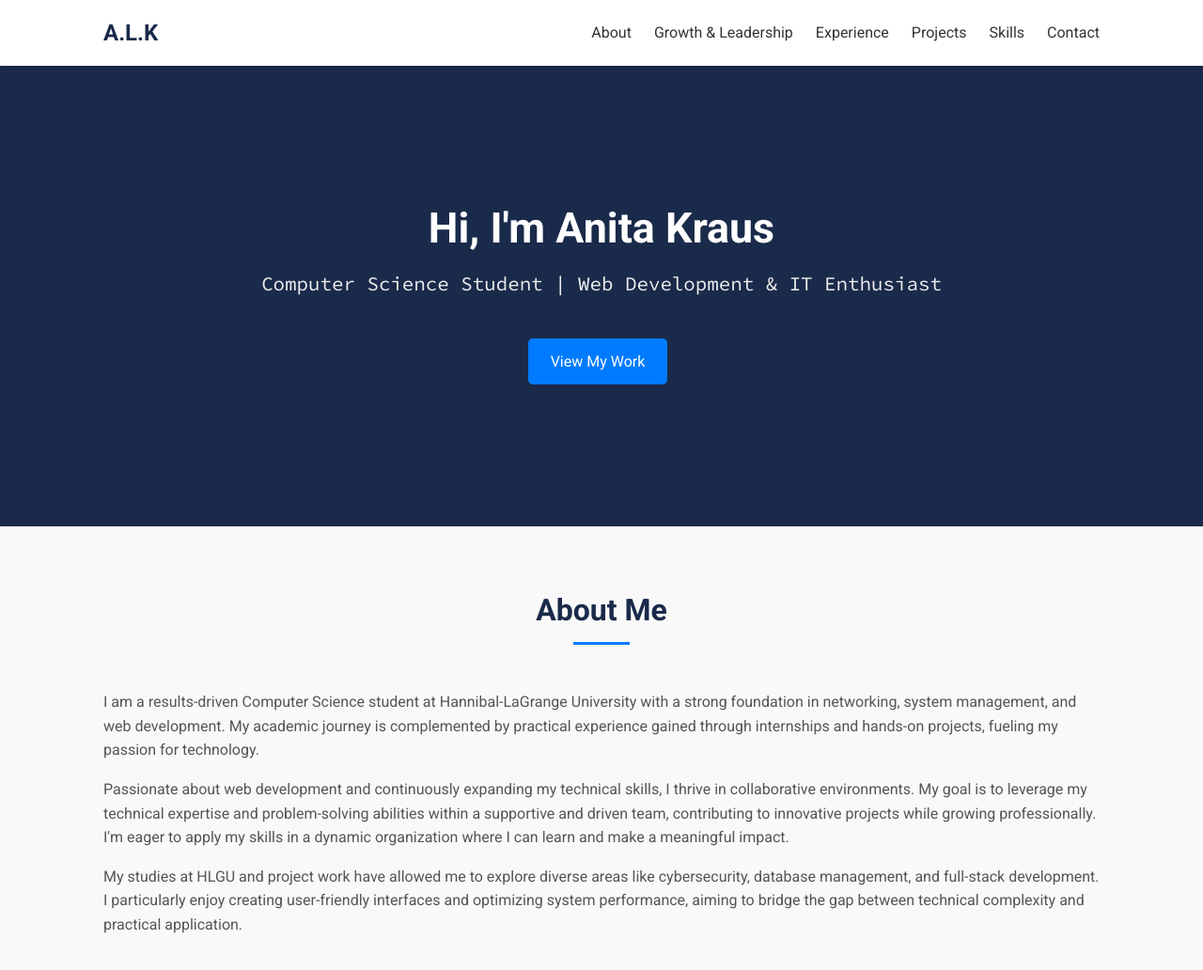
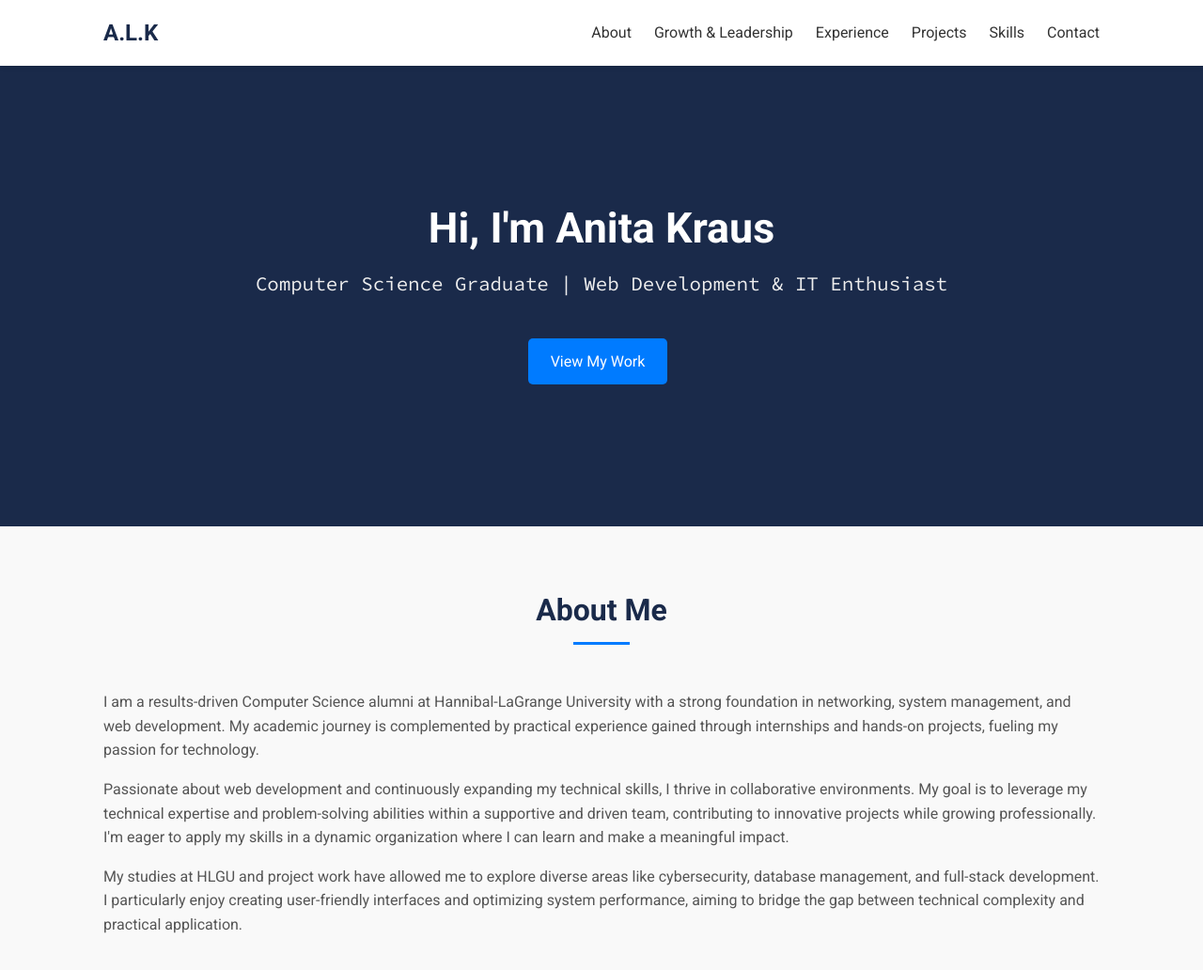
Before and after one commit to NeedaK/Portfolio, a plain HTML site: page index.html in a window 1280 px wide. Shown: the top 1032 px of the page at 94% size. Drawn offline with Linux system fonts and the light colour scheme.

Commit message:
Update index.html

```diff
--- a/index.html
+++ b/index.html
@@ -38,7 +38,7 @@
         <section id="hero" class="hero-section">
             <div class="container hero-content">
                 <h1>Hi, I'm Anita Kraus</h1>
-                <p class="subtitle">Computer Science Student | Web Development & IT Enthusiast</p>
+                <p class="subtitle">Computer Science Graduate | Web Development & IT Enthusiast</p>
                 <a href="#projects" class="btn btn-primary">View My Work</a>
                 <!-- Optional: Add a profile picture here -->
                 <!-- <img src="images/anita-kraus.jpg" alt="Anita Kraus" class="profile-pic"> -->
@@ -50,7 +50,7 @@
             <div class="container">
                 <h2>About Me</h2>
                 <p>
-                    I am a results-driven Computer Science student at Hannibal-LaGrange University with a strong foundation in networking, system management, and web development. My academic journey is complemented by practical experience gained through internships and hands-on projects, fueling my passion for technology.
+                    I am a results-driven Computer Science alumni at Hannibal-LaGrange University with a strong foundation in networking, system management, and web development. My academic journey is complemented by practical experience gained through internships and hands-on projects, fueling my passion for technology.
                 </p>
                 <p>
                     Passionate about web development and continuously expanding my technical skills, I thrive in collaborative environments. My goal is to leverage my technical expertise and problem-solving abilities within a supportive and driven team, contributing to innovative projects while growing professionally. I'm eager to apply my skills in a dynamic organization where I can learn and make a meaningful impact.
```
